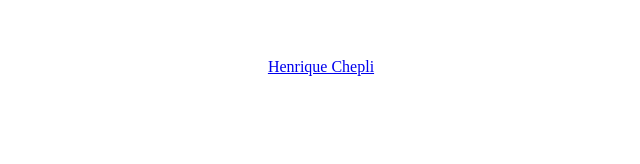
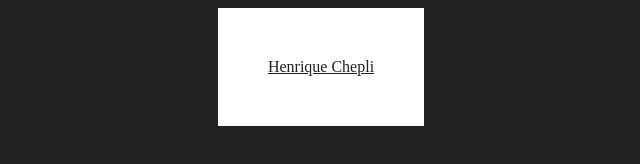
Before and after one commit to gabrielmartinsgomes/SharedForAtividade, a plain HTML site: page henrique.html in a window 1280 px wide. Shown: the whole page, without its empty margins (319-959 px from the left). Drawn offline with Linux system fonts and the light colour scheme.

Commit message:
henrique.html feito #3

```diff
--- a/henrique.html
+++ b/henrique.html
@@ -6,11 +6,14 @@
     <title>Henrique</title>
     <style>
         body{
+            background-color: #212121;
             display: flex;
             justify-content: center;
             align-items: center;
         }
         a{
+            background-color: #fff;
+            color: #212121;
             display: flex;
             justify-content: center;
             align-items: center;
```
